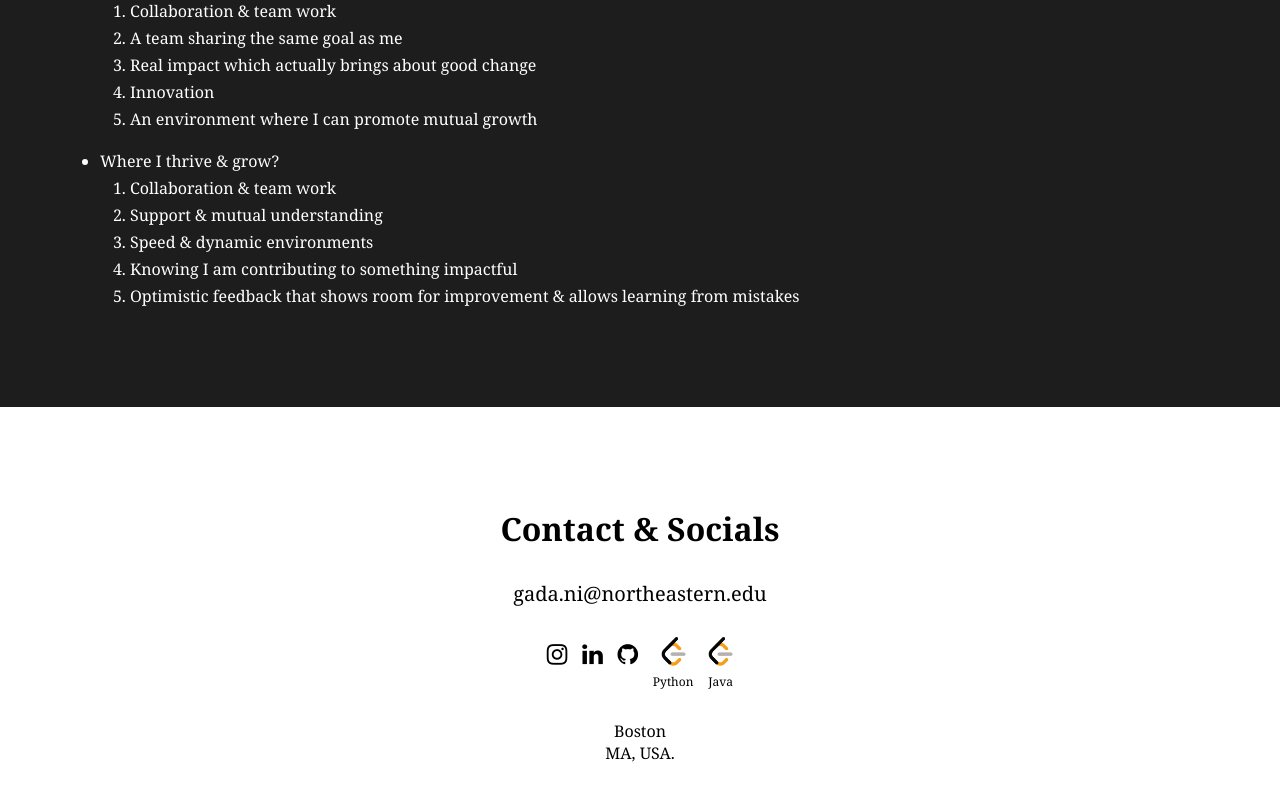
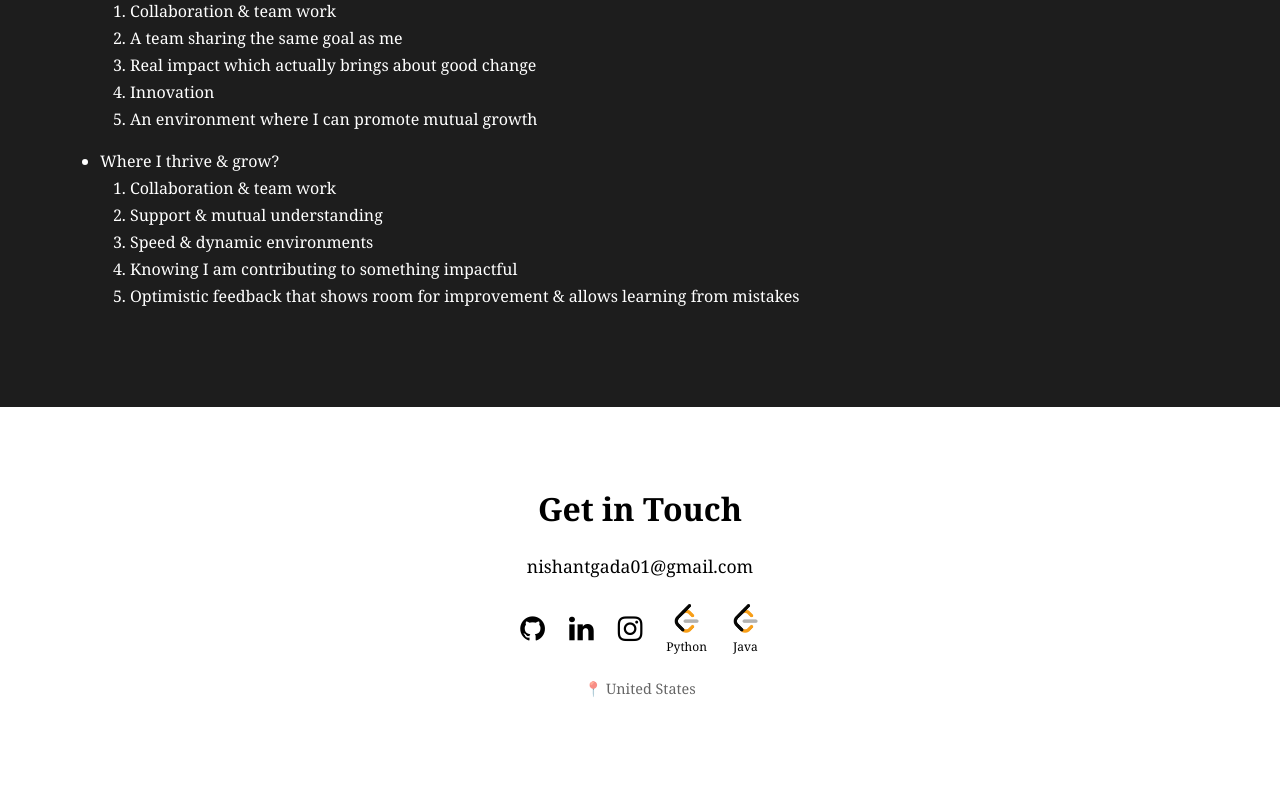
Before and after one commit to NishantGada/portfolio-v2, a React (Vite) app: page / in a window 1280 px wide. Shown: the part 5816-6616 px from the top of the page. After the commit the page ends 6594 px from the top, so only its background shows below. Built offline with nearby package versions, Linux system fonts and the light colour scheme.

Commit message:
tried BEM convention on contact section

```diff
--- a/src/sections/Contact/Contact.css
+++ b/src/sections/Contact/Contact.css
@@ -1,68 +1,76 @@
 .contact {
-  padding: 100px;
-
   display: flex;
   flex-direction: column;
-  row-gap: 30px;
-}
-
-.contact div {
+  align-items: center;
+  gap: 1.5rem;
+  padding: 5rem 2rem;
   text-align: center;
 }
 
-.contact h1 {
-  font-size: 32px;
-  font-weight: bold;
+/* Heading */
+.contact__heading {
+  font-size: 2rem;
+  font-weight: 700;
+  margin: 0;
 }
 
-#sub-contact {
-  text-align: center;
-  color: black;
+/* Email link */
+.contact__email {
+  font-size: 1.1rem;
+  color: inherit;
+  text-decoration: none;
+  border-bottom: 2px solid transparent;
+  transition: border-color 0.2s ease;
 }
 
-#email a {
-  text-align: center;
-  font-size: 20px;
-  color: black;
+.contact__email:hover {
+  border-bottom-color: currentColor;
 }
 
-.socials {
-  font-size: 24px;
-  width: 20%;
-  margin: auto;
+/* Social icons row */
+.contact__socials {
   display: flex;
-  align-items: self-start;
-  justify-content: space-evenly;
+  align-items: center;
+  gap: 1.5rem;
+  flex-wrap: wrap;
+  justify-content: center;
 }
 
-#leetcode-text {
-  color: black;
-  font-size: 12px;
+/* Individual icon link */
+.contact__icon {
+  display: flex;
+  flex-direction: column;
+  align-items: center;
+  gap: 0.3rem;
+  color: inherit;
+  text-decoration: none;
+  transition: opacity 0.2s ease, transform 0.2s ease;
 }
 
-.contact-icons {
-  color: black;
+.contact__icon:hover {
+  opacity: 0.7;
+  transform: translateY(-3px);
 }
 
-.contact img {
-  width: 25px;
+.contact-icon {
+  font-size: 1.8rem;
 }
 
+/* LeetCode icon + label */
+.contact__leetcode img {
+  width: 1.8rem;
+  height: 1.8rem;
+  object-fit: contain;
+}
 
-@media screen and (max-width: 768px) {
-  .contact {
-    padding: 100px 20px;
-  }
+.contact__leetcode span {
+  font-size: 0.75rem;
+  font-weight: 500;
+}
 
-  .contact h1 {
-    font-size: 28px;
-  }
-
-  #email a {
-    font-size: 18px;
-  }
-
-  .socials {
-    width: 100%;
-  }
+/* Location */
+.contact__location {
+  font-size: 0.9rem;
+  opacity: 0.6;
+  margin: 0;
 }
--- a/src/sections/Contact/Contact.jsx
+++ b/src/sections/Contact/Contact.jsx
@@ -2,53 +2,54 @@ import React from 'react';
 import './Contact.css';
 import leetCodeIcon from '../../assets/icons/leetcode.png';
 
+const SOCIALS = [
+  {
+    href: 'https://github.com/NishantGada/',
+    icon: 'fa fa-github',
+    label: 'GitHub',
+  },
+  {
+    href: 'https://www.linkedin.com/in/nishant-gada/',
+    icon: 'fa fa-linkedin',
+    label: 'LinkedIn',
+  },
+  {
+    href: 'https://www.instagram.com/nishantgada_/',
+    icon: 'fa fa-instagram',
+    label: 'Instagram',
+  },
+];
+
+const LEETCODE = [
+  { href: 'https://leetcode.com/u/nishantgada/', label: 'Python' },
+  { href: 'https://leetcode.com/u/ngada/', label: 'Java' },
+];
+
 export default function Contact() {
   return (
-    <section class="contact" id="contact">
-      <div>
-        <h1>Contact & Socials</h1>
+    <section className="contact" id="contact">
+      <h2 className="contact__heading">Get in Touch</h2>
+
+      <a className="contact__email" href="mailto:nishantgada01@gmail.com">
+        nishantgada01@gmail.com
+      </a>
+
+      <div className="contact__socials">
+        {SOCIALS.map(({ href, icon, label }) => (
+          <a key={label} href={href} target="_blank" rel="noreferrer" aria-label={label} className="contact__icon">
+            <i className={`${icon} contact-icon`} aria-hidden="true" />
+          </a>
+        ))}
+
+        {LEETCODE.map(({ href, label }) => (
+          <a key={label} href={href} target="_blank" rel="noreferrer" className="contact__icon contact__leetcode" aria-label={`LeetCode ${label}`}>
+            <img src={leetCodeIcon} alt="" />
+            <span>{label}</span>
+          </a>
+        ))}
       </div>
 
-      <div id="email">
-        <a href="">gada.ni@northeastern.edu</a>
-      </div>
-
-      <div id="sub-contact">
-        <div className="socials">
-          <span>
-            <a href="https://www.instagram.com/nishantgada_/" target="_blank">
-              <i class="fa fa-instagram contact-icons" aria-hidden="true" />
-            </a>
-          </span>
-          <span>
-            <a href="https://www.linkedin.com/in/nishant-gada/" target="_blank">
-              <i class="fa fa-linkedin contact-icons" aria-hidden="true"></i>
-            </a>
-          </span>
-          <span>
-            <a href="https://github.com/NishantGada/" target="_blank">
-              <i class="fa fa-github contact-icons" aria-hidden="true"></i>
-            </a>
-          </span>
-          <span>
-            <a href="https://leetcode.com/u/nishantgada/" target="_blank">
-              <img src={leetCodeIcon} alt="" />
-              <p id="leetcode-text">Python</p>
-            </a>
-          </span>
-          <span>
-            <a href="https://leetcode.com/u/ngada/" target="_blank">
-              <img src={leetCodeIcon} alt="" />
-              <p id="leetcode-text">Java</p>
-            </a>
-          </span>
-        </div>
-      </div >
-
-      <div className="location">
-        <p>Boston</p>
-        <p>MA, USA.</p>
-      </div>
-    </section >
-  )
+      <p className="contact__location">📍 United States</p>
+    </section>
+  );
 }
```
